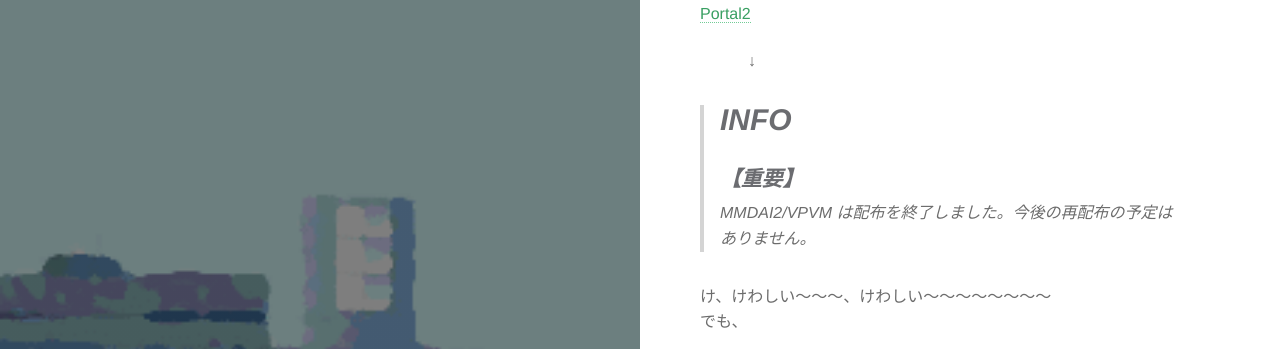
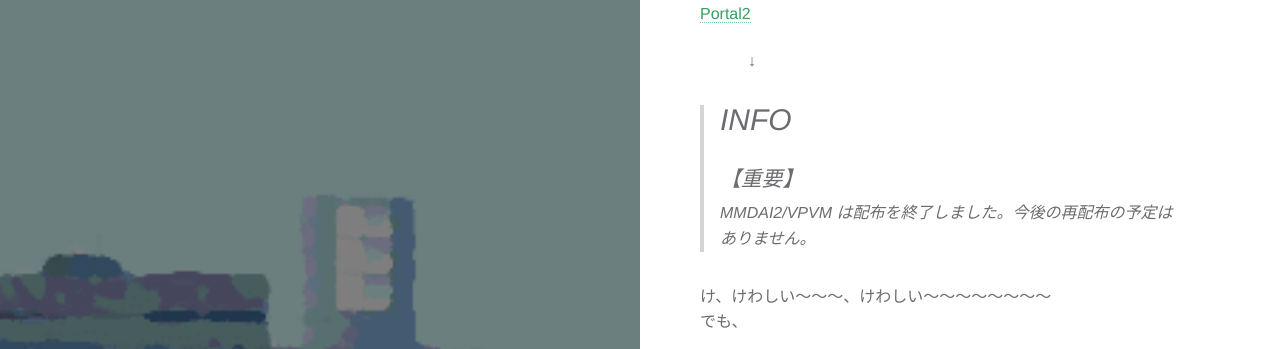
Before and after one commit to theoria24/theoria24.github.io, a Jekyll site: the page built from _posts/2016-2-8-MMD-on-Mac.md, in a window 1280 px wide. Shown: the part 800-1149 px from the top of the page. Built offline with Jekyll 4.4.1, drawn with Linux system fonts in a browser that asks for light colours; some web fonts are replaced; comment, search, counter and statistics services are not loaded.

```diff
--- a/assets/_sass/_base.scss
+++ b/assets/_sass/_base.scss
@@ -53,7 +53,7 @@
 th,
 td {
   text-align: left;
-  font-weight: normal;
+  font-weight: 200; //normal
   vertical-align: middle
 }
 
@@ -224,7 +224,7 @@
   border: 1px solid darken($white, 7%);
   padding: 0.5em;
   background-color: darken($white, 5%);
-  font-weight: bold;
+  font-weight: 500; //bold
 }
 
 dd {
--- a/assets/_sass/_site.scss
+++ b/assets/_sass/_site.scss
@@ -391,7 +391,7 @@
 .main-info {
   color: $white;
   h1 {
-    font-weight: bold;
+    font-weight: 500; //bold
     text-transform: uppercase;
     letter-spacing: 1px;
   }
@@ -548,7 +548,7 @@
   h4,
   h5,
   h6 {
-    font-weight: bold;
+    font-weight: 500; //bold
     color: rgba($overlay-color, 0.7);
   }
   p {
--- a/assets/_sass/vendor/fonts.scss
+++ b/assets/_sass/vendor/fonts.scss
@@ -25,7 +25,7 @@
 
 @font-face {
    font-family: 'Noto Sans Japanese';
-   font-style: bold;
+   font-style: normal;
    font-weight: 500;
    src: url(//fonts.gstatic.com/ea/notosansjapanese/v6/NotoSansJP-Medium.woff2) format('woff2'),
         url(//fonts.gstatic.com/ea/notosansjapanese/v6/NotoSansJP-Medium.woff) format('woff'),
```
